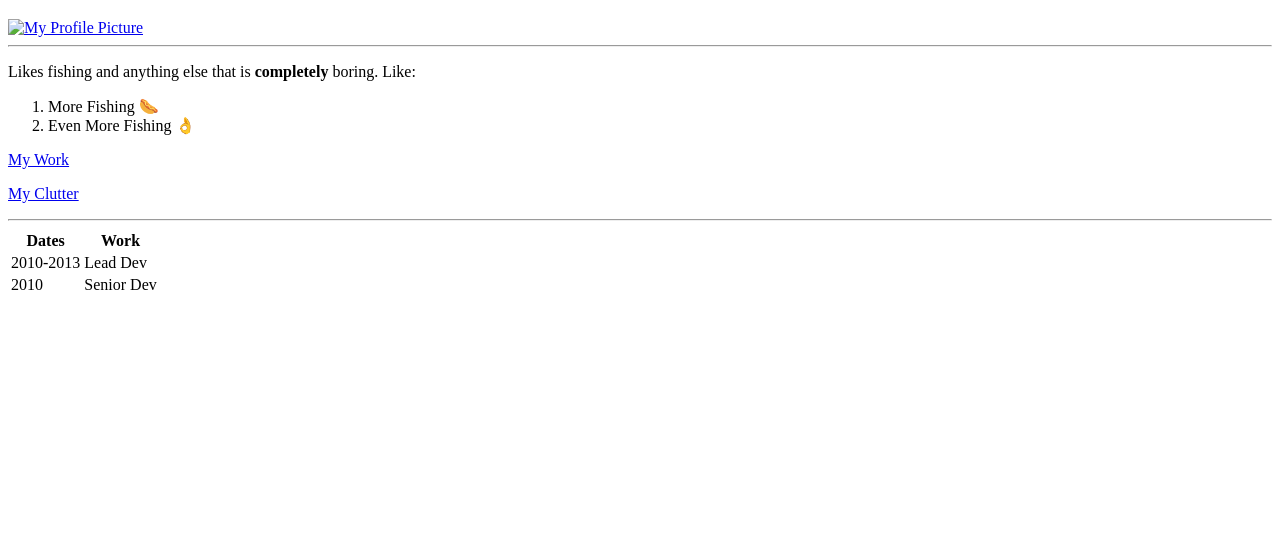
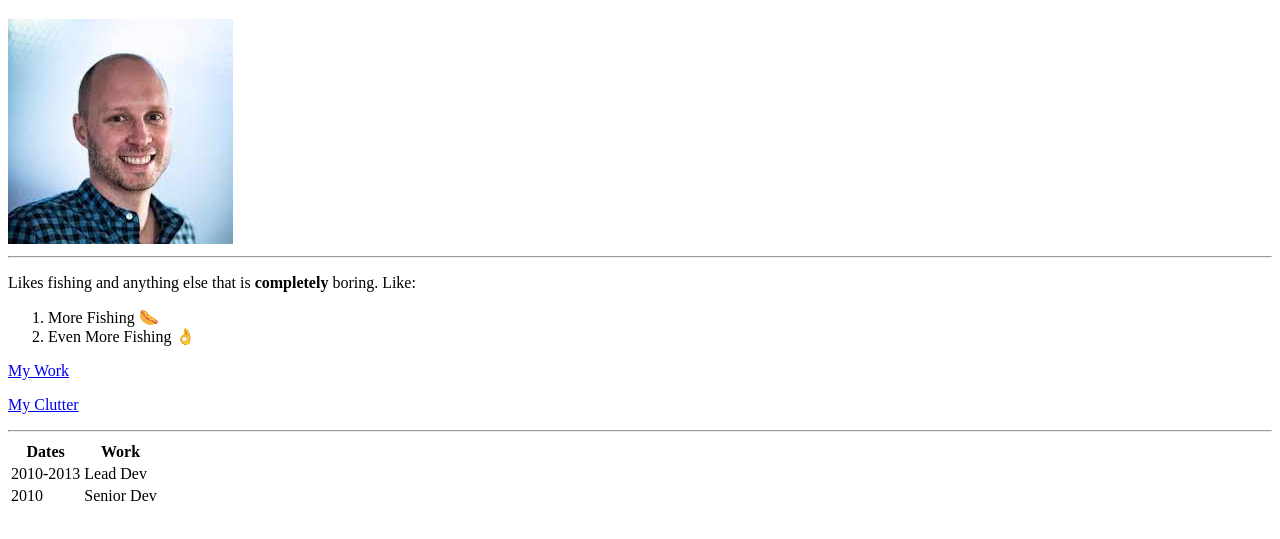
Before and after one commit to carrierbagz/bootcamp, a plain HTML site: page index.html in a window 1280 px wide. Shown: the part 61-600 px from the top of the page. Drawn offline with Linux system fonts and the light colour scheme.

Commit message:
Update index.html

```diff
--- a/index.html
+++ b/index.html
@@ -8,7 +8,7 @@
 
 <body>
   <h1>James</h1>
-  <a href="https://homejameslets.co.uk/"><img src="Images/download.jpg" alt="My Profile Picture" /></a>
+  <a href="https://homejameslets.co.uk/"><img src="download.jpg" alt="My Profile Picture" /></a>
   <hr />
   <p>
     Likes fishing and anything else that is <strong>completely</strong> boring. Like:
```
